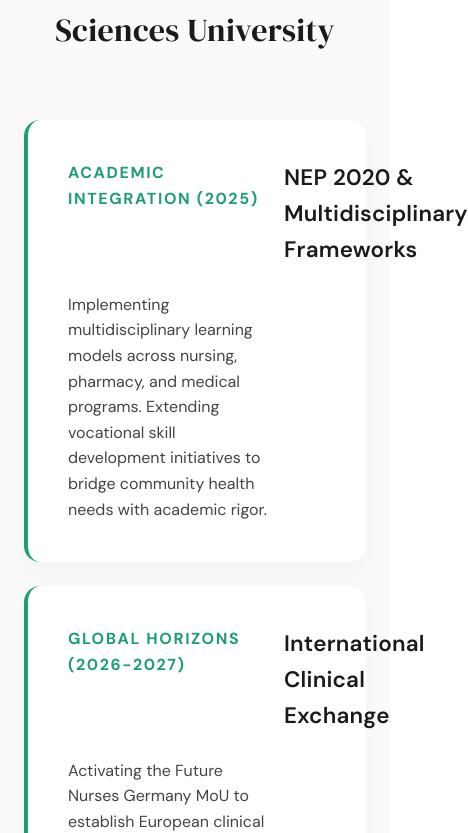
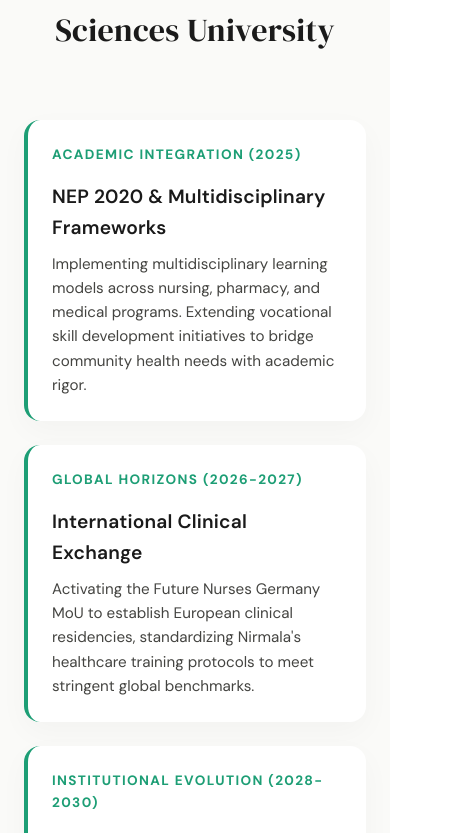
Before and after one commit to harshkumarshaw/nirmala-foundation-demo, a Next.js app: page / in a window 390 px wide. Shown: the part 8697-9530 px from the top of the page, 468 px wide, since content can reach past the window. Built offline with nearby package versions, Linux system fonts and the light colour scheme.

Commit message:
Fix: Resolved alignment and grid layout issues in the Strategic Expansion section for both desktop and mobile viewports.

```diff
--- a/src/app/page.module.css
+++ b/src/app/page.module.css
@@ -600,6 +600,11 @@
   letter-spacing: 0.1em;
 }
 
+.roadContent {
+  display: flex;
+  flex-direction: column;
+}
+
 .roadCard h3 {
   font-size: 1.4rem;
   margin: 0 0 0.75rem 0;
@@ -669,9 +674,10 @@
 
 @media (max-width: 768px) {
   .aboutGrid { grid-template-columns: 1fr; gap: 2rem; }
-  .roadCard { flex-direction: column; align-items: flex-start; gap: 1rem; }
-  .roadPhase { margin-right: 0; margin-bottom: 0.5rem; }
-  .roadCard h3 { width: auto; margin-right: 0; margin-bottom: 0.5rem; }
+  .roadCard { display: flex; flex-direction: column; align-items: flex-start; gap: 0.75rem; padding: 1.5rem; }
+  .roadPhase { margin-bottom: 0.25rem; font-size: 0.85rem; }
+  .roadCard h3 { font-size: 1.2rem; margin-bottom: 0.5rem; }
+  .roadCard p { font-size: 0.95rem; }
   .credentialsContainer { justify-content: center; }
   .credentialDivider { display: none; }
   .heroTitle { font-size: 2.5rem; }
--- a/src/app/page.tsx
+++ b/src/app/page.tsx
@@ -402,8 +402,10 @@ export default function Home() {
               transition={{ duration: 0.6, delay: idx * 0.2 }}
             >
               <span className={styles.roadPhase}>{item.phase}</span>
-              <h3>{item.goal}</h3>
-              <p>{item.description}</p>
+              <div className={styles.roadContent}>
+                <h3>{item.goal}</h3>
+                <p>{item.description}</p>
+              </div>
             </motion.div>
           ))}
         </div>
```
